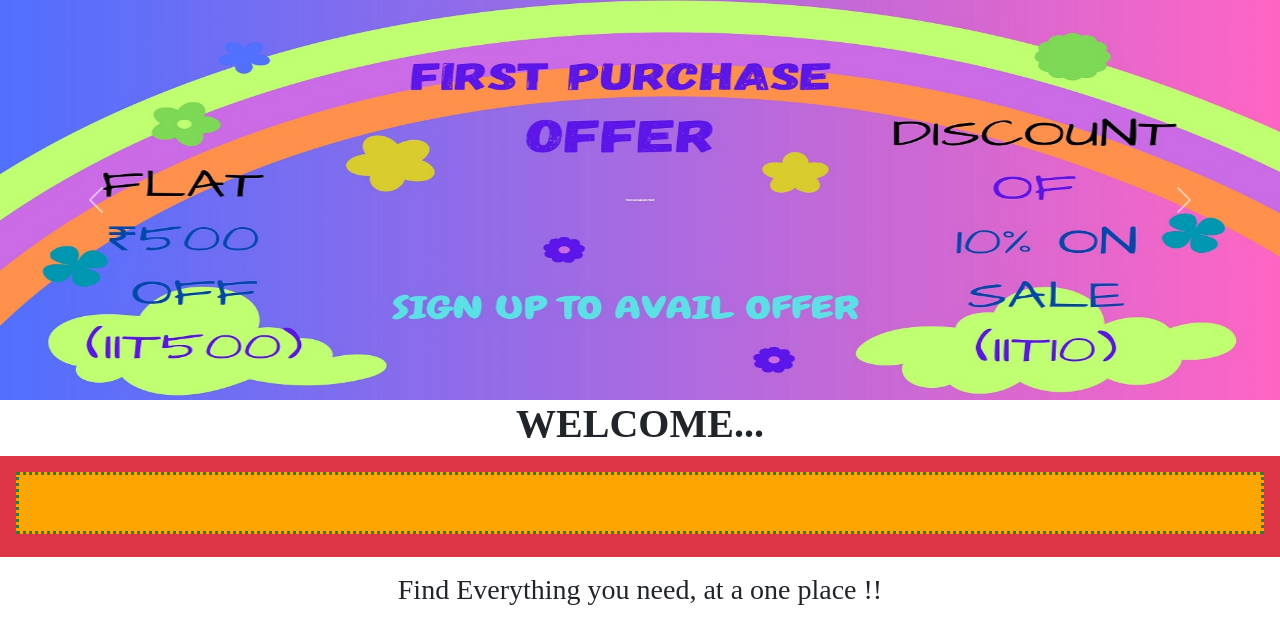
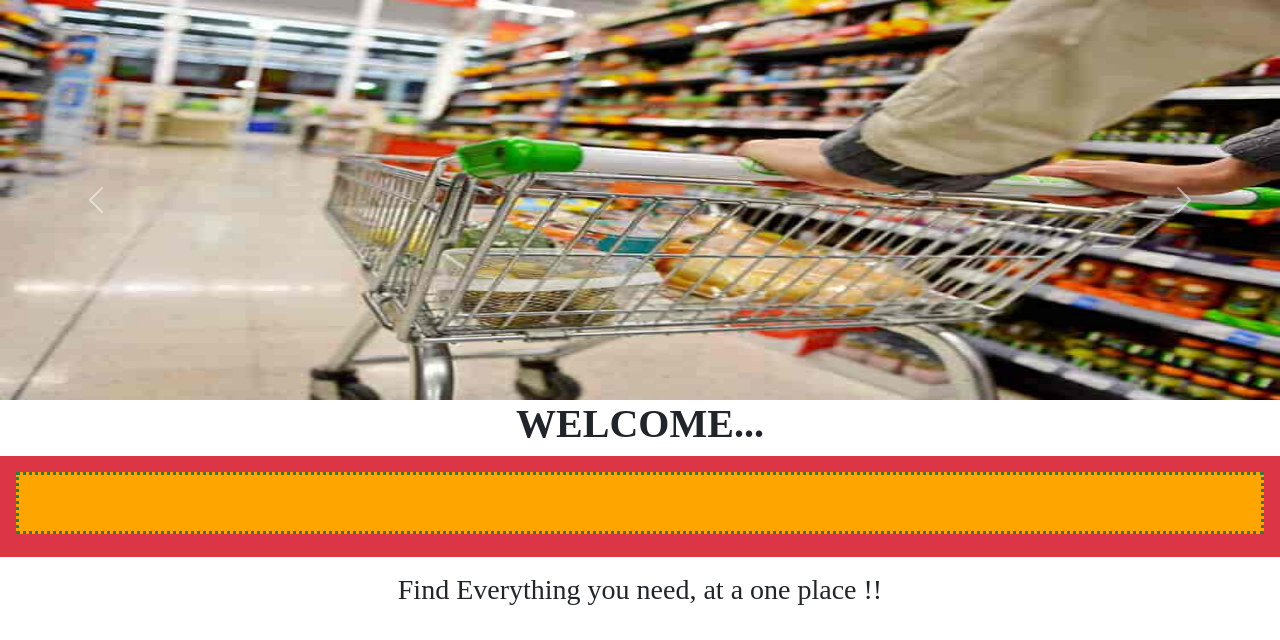
Before and after one commit to reginapeterlio/smartbilling, a Flask app: template templates/index.html in a window 1280 px wide. Shown: the part 56-696 px from the top of the page. Run offline with Flask 3, Linux system fonts and the light colour scheme; the template is opened without the code that fills it, so the values that code supplies are empty.

Commit message:
Update index.html

```diff
--- a/templates/index.html
+++ b/templates/index.html
@@ -5,12 +5,12 @@
       <div id="carouselExampleAutoplaying" class="carousel slide" data-bs-ride="carousel">
         <div class="carousel-inner">
           <div class="carousel-item active">
-            <center><img src="/static/image-2.jpg" class="d-block w-100" height="400px" alt="..."></center>
+            <center><img src="/static/image-2.jpeg" class="d-block w-100" height="400px" alt="..."></center>
           </div>
           <div class="carousel-item">
             <div class="row g-0 bg-body-secondary position-relative">
               <div class="col-md-6 mb-md-0 p-md-4">
-                <img src="/static/image-3.jpg" class="w-100" alt="..." height="300px">
+                <img src="/static/image-3.jpeg" class="w-100" alt="..." height="300px">
               </div>
               <div class="col-md-6 p-4 ps-md-0">
                 <h1 class="mt-0" style="padding:20% 15% 1%; font-family:Bradley Hand ITC;"><b>Home of Family essentials.</b></h>
```
